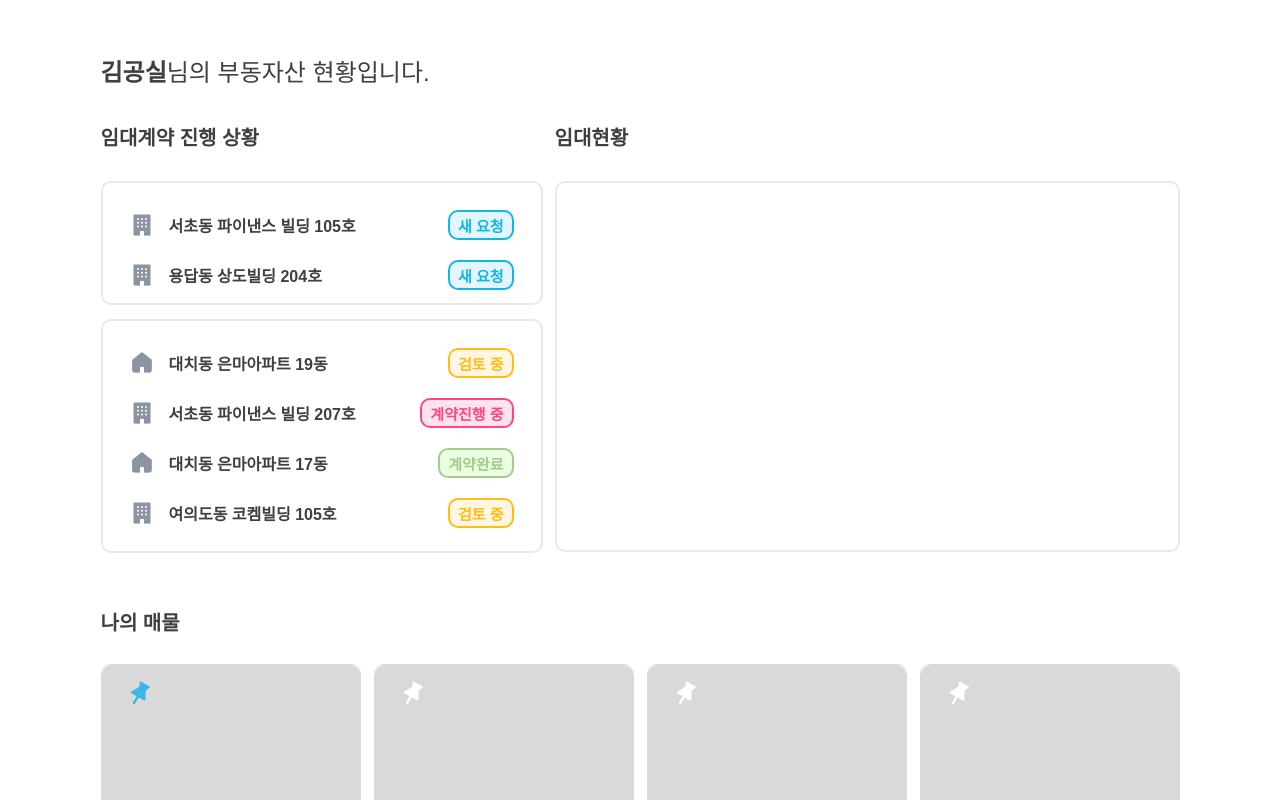
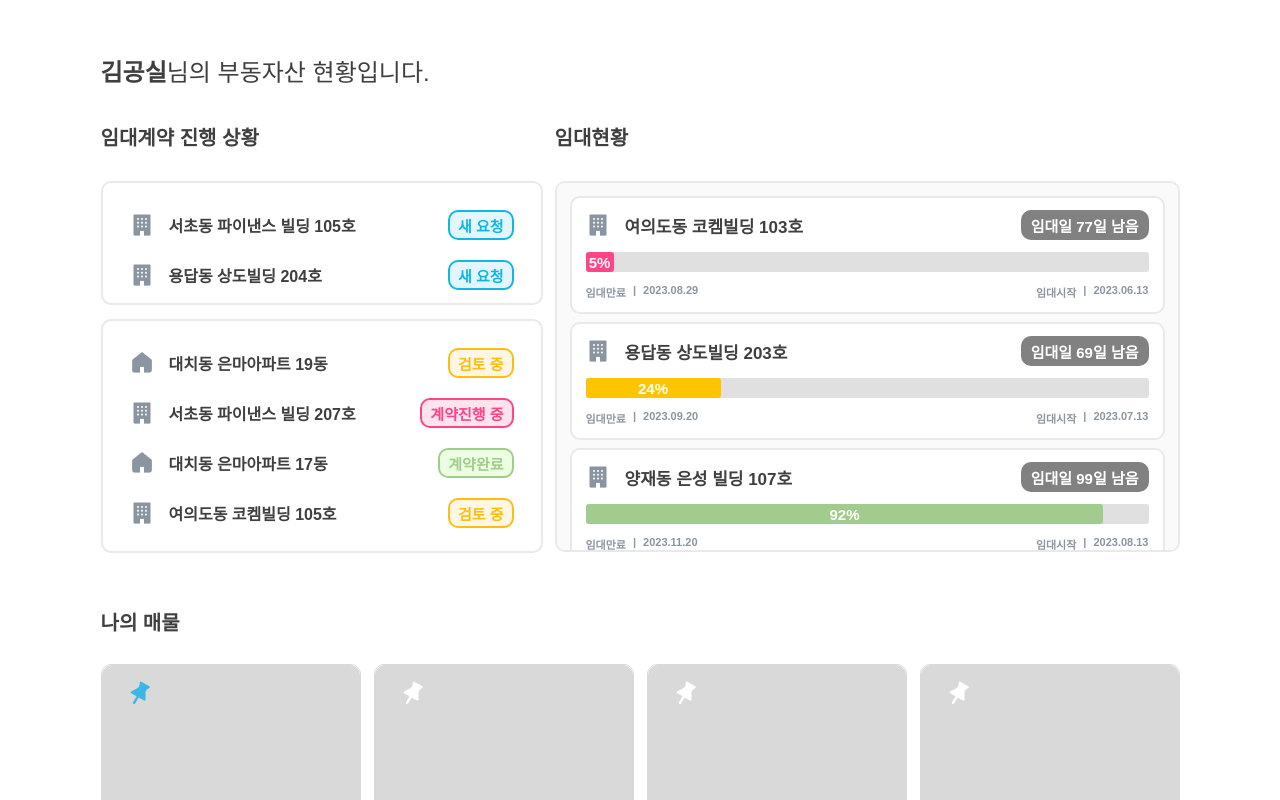
Before and after one commit to onys-programmer/real-estate, a React (Create React App) app: page / in a window 1280 px wide. Shown: the top 800 px of the page. Built offline with nearby package versions, Linux system fonts and the light colour scheme; a web font is replaced by a local one.

Commit message:
feat: 🎸 임대현황 카드 제작

```diff
--- /dev/null
+++ b/src/__fixtures__/rentalStatusItems.js
@@ -0,0 +1,25 @@
+const rentalStatusItems = [
+  {
+    type: 'building',
+    name: '여의도동 코켐빌딩 103호',
+    rentalStartDate: new Date('2023-06-13'),
+    rentalExpirationDate: new Date('2023-08-29'),
+    progressPoint: 5,
+  },
+  {
+    type: 'building',
+    name: '용답동 상도빌딩 203호',
+    rentalStartDate: new Date('2023-07-13'),
+    rentalExpirationDate: new Date('2023-09-20'),
+    progressPoint: 24,
+  },
+  {
+    type: 'building',
+    name: '양재동 은성 빌딩 107호',
+    rentalStartDate: new Date('2023-08-13'),
+    rentalExpirationDate: new Date('2023-11-20'),
+    progressPoint: 92,
+  },
+];
+
+export default rentalStatusItems;
--- a/src/components/ContractBar.jsx
+++ b/src/components/ContractBar.jsx
@@ -1,12 +1,9 @@
+import Icon from './Icon';
 import styled from '@emotion/styled';
 import Badge from './badges/Badge';
 
 export default function ContractBar({contract}) {
   const {name, type, status} = contract;
-  const iconSrcMap = {
-    'building': '/images/icons/icon-building-mono.png',
-    'house': 'images/icons/icon-home-mono.png',
-  };
 
   const badgeProp = {
     'new': {
@@ -37,9 +34,7 @@ export default function ContractBar({contract}) {
 
   return (
     <S.Container>
-      <S.IconContainer>
-        <S.Icon src={iconSrcMap[type]} />
-      </S.IconContainer>
+      <Icon type={type} />
       <S.TextContainer>
         {name}
       </S.TextContainer>
@@ -75,9 +70,6 @@ const S = {
     height: auto;
     label: ContractBar__IconContainer;
   `,
-  Icon: styled.img`
-    label: ContractBar__Icon;
-  `,
   TextContainer: styled.div`
     display: flex;
     align-items: center;
--- /dev/null
+++ b/src/components/Icon.jsx
@@ -0,0 +1,23 @@
+import styled from '@emotion/styled';
+import ICON_SRC_MAP from '../constants/iconSrcMap';
+
+export default function Icon({type}) {
+  const src = ICON_SRC_MAP[type];
+  return (
+    <S.Container>
+      <S.Icon src={src}/>
+    </S.Container>
+  );
+};
+
+const S = {
+  Container: styled.div`
+    display: flex;
+    align-items: center;
+    height: auto;
+    label: Icon__Container;
+  `,
+  Icon: styled.img`
+    label: Icon__Icon;
+  `,
+}
--- /dev/null
+++ b/src/components/ProgressBar.jsx
@@ -0,0 +1,62 @@
+import styled from "@emotion/styled";
+
+export default function ProgressBar({point=50}) {
+  return (
+    <S.Container>
+      <S.Bar point={point}>
+        <S.TextContainer>
+          {point}%
+        </S.TextContainer>
+      </S.Bar>
+      <S.Background />
+    </S.Container>
+  );
+};
+
+const S = {
+  Container: styled.div`
+    position: relative;
+    display: flex;
+    width: 100%;
+    height: 20px;
+    label: ProgressBar__Container;
+  `,
+  Bar: styled.div`
+    position: absolute;
+    display: flex;             // flex display를 추가
+    justify-content: center;   // 내용을 가로로 중앙에 배치
+    align-items: center;       // 내용을 세로로 중앙에 배치
+    border-radius: 3px;
+    width: ${props => `${props.point}%`};
+    background-color: ${props => {
+      if (props.point < 20) {
+        return '#FF4487';
+      } else if (props.point < 50) {
+        return '#FFC400';
+      } else if (props.point < 80) {
+        return '#11B7E4';
+      } else {
+        return '#A2CC8E';
+      }
+    }};
+    height: 20px;
+    label: ProgressBar__Bar;
+  `,
+  TextContainer: styled.div`
+    height: 100%;
+    display: flex;
+    align-items: center;
+    color: #FFFFFF;
+    font-size: 15px;
+    font-weight: 700;
+    position: absolute;
+    label: ProgressBar__TextContainer;
+  `,
+  Background: styled.div`
+    width: 100%;
+    height: 100%;
+    border-radius: 3px;
+    background-color: #E0E0E0;
+    label: ProgressBar__Background;
+  `,
+};
--- /dev/null
+++ b/src/constants/iconSrcMap.js
@@ -0,0 +1,6 @@
+const ICON_SRC_MAP = {
+  'building': '/images/icons/icon-building-mono.png',
+  'house': 'images/icons/icon-home-mono.png',
+};
+
+export default ICON_SRC_MAP;
--- /dev/null
+++ b/src/pages/main/rental-status/RentalDate.jsx
@@ -0,0 +1,32 @@
+import styled from "@emotion/styled";
+import { dateToYYYYMMDD } from "../../../utils/utils";
+
+export default function RentalDate({text, date}) {
+  return (
+    <S.Container>
+      <S.TextContainer>
+        {text}
+      </S.TextContainer>
+      |
+      <S.DateContainer>
+        {dateToYYYYMMDD(date)}
+      </S.DateContainer>
+    </S.Container>
+  );
+};
+
+const S = {
+  Container: styled.div`
+    display: flex;
+    gap: 7px;
+    color: #8B95A1;
+    font-size: 11px;
+    font-weight: 700;
+    label: RentalDate__Container;
+  `,
+  TextContainer: styled.div`
+    label: RentalDate__TextContainer;
+  `,
+  DateContainer: styled.div`
+  `,
+};
--- a/src/pages/main/rental-status/RentalStatus.jsx
+++ b/src/pages/main/rental-status/RentalStatus.jsx
@@ -1,5 +1,7 @@
 import styled from '@emotion/styled';
 import { HeaderText, border } from '../../../constants/styles/commonCSS';
+import rentalStatusItems from '../../../__fixtures__/rentalStatusItems';
+import RentalStatusCard from './RentalStatusCard';
 
 export default function RentalStatus() {
   return (
@@ -8,7 +10,11 @@ export default function RentalStatus() {
         임대현황
       </HeaderText>
       <S.StatusList>
-
+        {
+          rentalStatusItems.map((item, index) => (
+            <RentalStatusCard item={item} />
+          ))
+        }
       </S.StatusList>
     </S.Container>
   );
@@ -19,12 +25,17 @@ const S = {
     display: flex;
     flex-direction: column;
     gap: 14px;
-
     label: RentalStatus__Container;
   `,
   StatusList: styled.div`
+    display: flex;
+    flex-direction: column;
+    gap: 8px;
+    padding: 13px;
     width: 625px;
     height: 371px;
+    overflow-y: auto;
+    background-color: #FAFAFA;
     ${border}
   `,
 };
--- /dev/null
+++ b/src/pages/main/rental-status/RentalStatusCard.jsx
@@ -0,0 +1,85 @@
+import Icon from '../../../components/Icon';
+import Badge from "../../../components/badges/Badge";
+import ProgressBar from "../../../components/ProgressBar";
+import RentalDate from "./RentalDate";
+import styled from "@emotion/styled";
+import { border } from "../../../constants/styles/commonCSS";
+
+export default function RentalStatusCard({item}) {
+  const { type, name, rentalStartDate, rentalExpirationDate, progressPoint } = item;
+
+  const getPeriod = (rentalStartDate, rentalExpirationDate) => {
+    const startDate = new Date(rentalStartDate);
+    const expirationDate = new Date(rentalExpirationDate);
+    const period = expirationDate.getTime() - startDate.getTime();
+    const day = 1000 * 60 * 60 * 24;
+    const periodDay = Math.floor(period / day);
+    return periodDay;
+  };
+
+  const periodDay = getPeriod(rentalStartDate, rentalExpirationDate);
+
+  const badgeText = `임대일 ${periodDay}일 남음`;
+
+  return (
+    <S.Container>
+      <S.Row1>
+        <Icon type={type}/>
+        <S.TextContainer>
+          {name}
+        </S.TextContainer>
+        <S.BadgeContainer>
+          <Badge
+            text={badgeText}
+            color={'#ffffff'}
+            borderColor={'#818181'}
+            backgroundColor={'#818181'}
+          />
+        </S.BadgeContainer>
+      </S.Row1>
+      <ProgressBar point={progressPoint} />
+      <S.Row2>
+        <RentalDate text={"임대만료"} date={rentalExpirationDate} />
+        <RentalDate text={"임대시작"} date={rentalStartDate} />
+      </S.Row2>
+    </S.Container>
+  );
+};
+
+const S = {
+  Container: styled.div`
+    display: flex;
+    flex-direction: column;
+    gap: 12px;
+    padding: 12px 14px;
+    background-color: #ffffff;
+    ${border}
+    cursor: pointer;
+    &:hover {
+      background-color: #f7f7f7;
+    }
+    label: RentalStatusCard__Container;
+  `,
+  Row1: styled.div`
+    height: 30px;
+    display: flex;
+    justify-content: start;
+    gap: 15px;
+    label: RentalStatusCard__Row1;
+  `,
+  TextContainer: styled.div`
+    display: flex;
+    align-items: center;
+    font-size: 17px;
+    font-weight: 700;
+    label: RentalStatusCard__TextContainer;
+  `,
+  BadgeContainer: styled.div`
+    margin-left: auto;
+  `,
+  Row2: styled.div`
+    display: flex;
+    justify-content: space-between;
+    label: RentalStatusCard__Row2;
+  `,
+};
--- /dev/null
+++ b/src/utils/utils.js
@@ -0,0 +1,7 @@
+export const dateToYYYYMMDD = (date, separator = '.') => {
+  const year = date.getFullYear();
+  const month = date.getMonth() + 1;
+  const day = date.getDate();
+
+  return `${year}${separator}${month < 10 ? `0${month}` : month}${separator}${day < 10 ? `0${day}` : day}`;
+};
```
